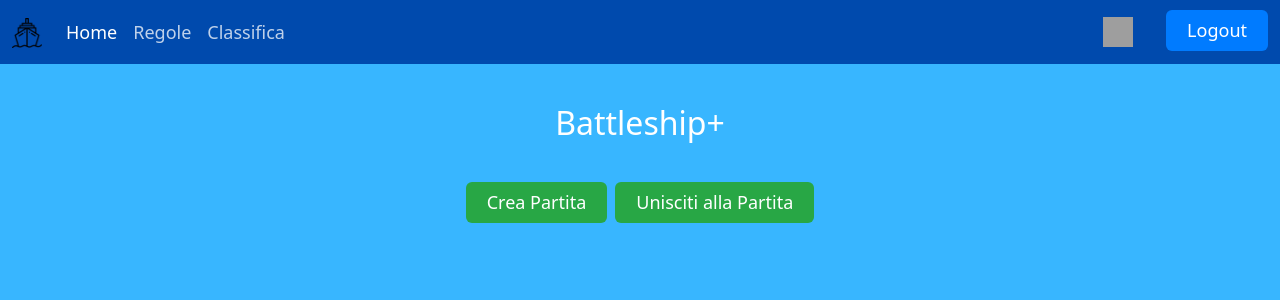
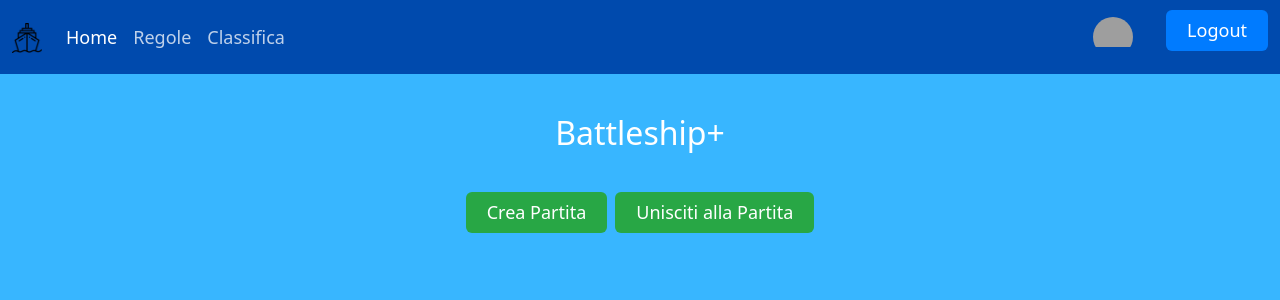
Before and after one commit to danni-aless/battleship-plus, a PHP site: page / in a window 1280 px wide. Shown: the top 300 px of the page. Run offline with PHP 8.4, Linux system fonts and the light colour scheme; the visitor is signed in with stand-in values (Sample User, id 1); some libraries are stand-ins or nearby versions; grey boxes are pictures that could not be loaded.

Commit message:
profilo  tondo

```diff
--- a/index.php
+++ b/index.php
@@ -137,7 +137,9 @@
                     <?php if (isset($_SESSION['logged_in']) && $_SESSION['logged_in'] == true) {  ?>
                         <?php if(isset($_SESSION['image']) && $_SESSION['image'] != "default.jpg") { ?>
                             <button type="button" class="btn btn-profile" onclick="openPopUp('popup')">
-                                <img src="img/<?php echo $_SESSION['image']; ?>" width="30" height="30">
+                            <div class="rounded-img">
+                                <img src="img/<?php echo $_SESSION['image']; ?>">
+                            </div>
                             </button>
                         <?php } else { ?>
                             <button type="button" class="btn btn-green btn-circle" onclick="openPopUp('popup')">
@@ -173,7 +175,9 @@
             <span class="closebtn" onclick="closePopUp('popup')">&times;</span>
             <div class="d-flex justify-content-center">
                 <?php if(isset($_SESSION['image']) && $_SESSION['image'] != "default.jpg") { ?>
-                    <img src="img/<?php echo $_SESSION['image']; ?>" width="70" height="70">
+                    <div class="rounded-img">
+                        <img src="img/<?php echo $_SESSION['image']; ?>">
+                    </div>
                 <?php } else { ?>
                     <div class="profile-image">
                         <?php echo substr($_SESSION['username'], 0, 1); ?>
@@ -196,7 +200,9 @@
             <span class="closebtn" onclick="closePopUp('profilePopUp')">&times;</span>
             <div class="d-flex justify-content-center">
                 <?php if(isset($_SESSION['image']) && $_SESSION['image'] != "default.jpg") { ?>
-                    <img src="img/<?php echo $_SESSION['image']; ?>" width="70" height="70">
+                    <div class="rounded-img">
+                        <img src="img/<?php echo $_SESSION['image']; ?>">
+                    </div>
                 </form>
                 <?php } else { ?>
                     <div class="profile-image mb-2">
--- a/style.css
+++ b/style.css
@@ -518,3 +518,27 @@ h5 {
     font-size: 24px;
     cursor: pointer;
 }
+
+.rounded-img {
+    width: 40px;
+    height: 40px;
+    overflow: hidden;
+    border-radius: 50%;
+}
+.rounded-img img {
+    width: 100%;
+    height: auto;
+}
+
+.profilepopup .rounded-img {
+    width: 100px;
+    height: 100px;
+    overflow: hidden;
+    border-radius: 50%;
+}
+.popup .rounded-img {
+    width: 80px;
+    height: 80px;
+    overflow: hidden;
+    border-radius: 50%;
+}
```
